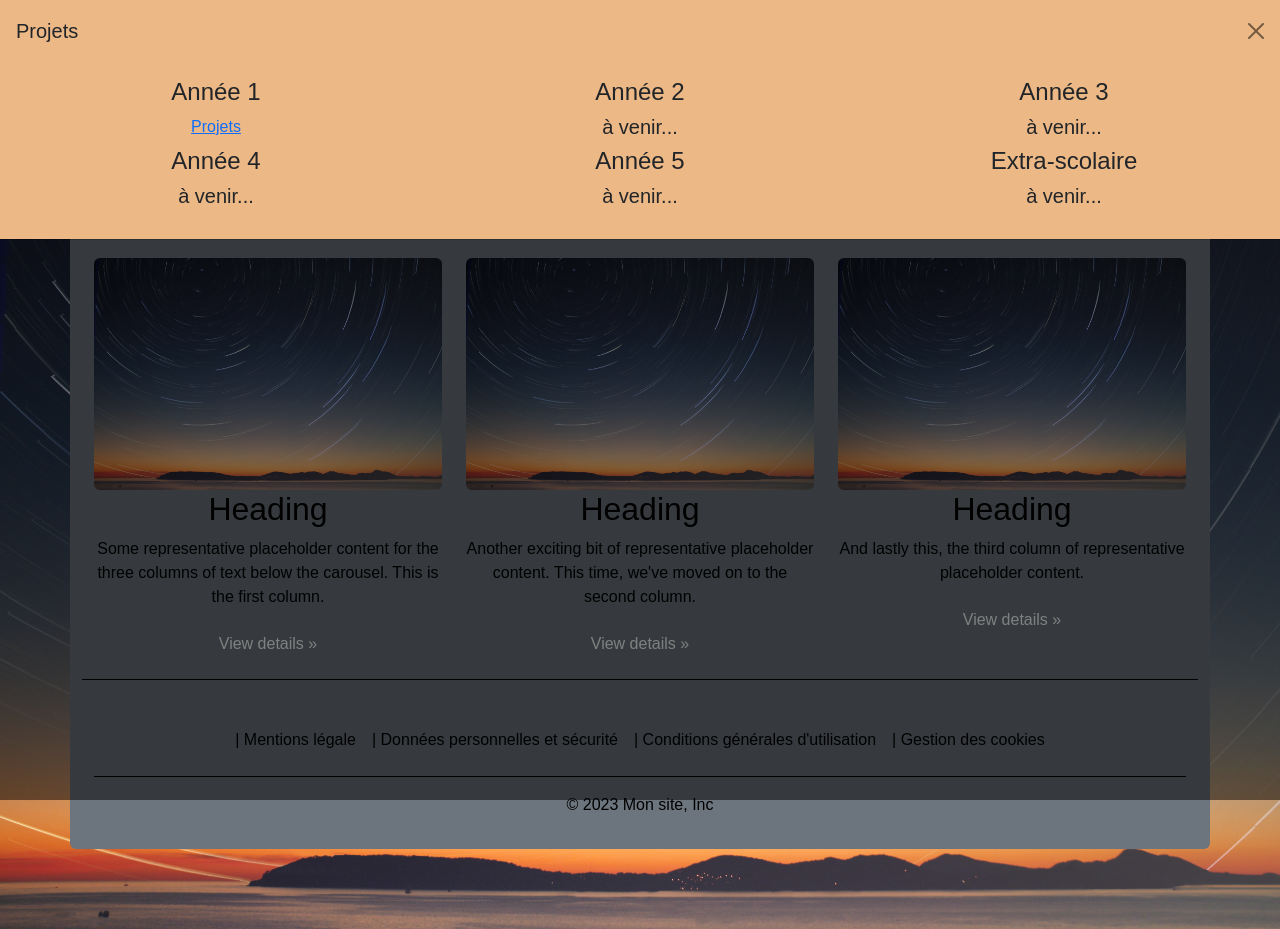
After one commit to TheShadowFR/Big-Project, a PHP site: page /Jeux.html in a window 1280 px wide, after a click on "Projets". The commit adds this page. Run offline with PHP 8.4, Linux system fonts and the light colour scheme.

Commit message:
poursuite pages

```diff
--- /dev/null
+++ b/Jeux.html
@@ -0,0 +1,132 @@
+<!doctype html>
+<html lang="fr">
+
+<head>
+    <meta charset="utf-8">
+    <meta name="viewport" content="width=device-width, initial-scale=1">
+    <title>Jeux</title>
+    <link rel="stylesheet" href="css/bootstrap.css">
+    <link rel="stylesheet" href="css/style.css">
+</head>
+
+
+
+
+<body class="container-fluid banner p-3">
+    <!-- header -->
+    <header class="container-lg container-color d-flex flex-wrap align-items-center justify-content-center justify-content-md-between py-3 mb-4 border border-dark border-5 rounded">
+        <div class="col-md-3 mb-2 mb-md-0">
+          <a href="index.html" class="nav-link px-4 fs-3 text-black fw-bold">Accueil</a>
+        </div>
+
+
+        <ul class="nav col-12 col-md-auto mb-4 justify-content-center mb-md-0">
+          <button class="btn btn-black fw-bold" type="button" data-bs-toggle="offcanvas" data-bs-target="#offcanvasTop" aria-controls="offcanvasTop">Projets</button>
+          <li><a href="cv.html" class="nav-link px-4">CV</a></li>
+          <div class="offcanvas container-color offcanvas-top" tabindex="-1" id="offcanvasTop" aria-labelledby="offcanvasTopLabel">
+            <div class="offcanvas-header">
+              <h5 class="offcanvas-title" id="offcanvasTopLabel">Projets</h5>
+              <button type="button" class="btn-close" data-bs-dismiss="offcanvas" aria-label="Close"></button>
+            </div>
+            <div class="offcanvas-body">
+              <div class="row row-cols-1 row-cols-md-3 gx-4 text-center">
+                <div class="col col-xs-12 col-sm-12 themed-grid-col">
+                  <h4>Année 1</h4>
+                  <a href="projets.html">Projets</a>
+                </div>
+                <div class="col col-xs-12 col-sm-12 themed-grid-col">
+                  <h4>Année 2</h4>
+                  <h5>à venir...</h5>
+                </div>
+                <div class="col col-xs-12 col-sm-12 themed-grid-col">
+                  <h4>Année 3</h4>
+                  <h5>à venir...</h5>
+                </div>
+                <div class="col col-xs-12 col-sm-12 themed-grid-col">
+                  <h4>Année 4</h4>
+                  <h5>à venir...</h5>
+                </div>
+                <div class="col col-xs-12 col-sm-12 themed-grid-col">
+                  <h4>Année 5</h4>
+                  <h5>à venir...</h5>
+                </div>
+                <div class="col col-xs-12 col-sm-12 themed-grid-col">
+                  <h4>Extra-scolaire</h4>
+                  <h5>à venir...</h5>
+                </div>
+              </div>
+            </div>
+          </div>
+          <li><a href="#" class="nav-link color-black px-4">Jeux</a></li>
+          <li><a href="contact.html" class="nav-link px-4">Contact</a></li>
+        </ul>
+
+        <div class="col-md-3 d-flex flex-row-reverse text-end">
+            <a type="button" href="login.html" class="btn fw-bold btn-outline-black me-44">Login</a>
+            <a type="button" class="btn fw-bold btn-black me-2">Sign-up</a>
+
+        </div>
+    </header>
+    <!-- end header -->
+    <main class="container-fluid py-3 my-4">
+        <!-- Jeux -->
+        <div class="container-lg text-center rounded bg-secondary">
+            <div>
+                <h1>Jeux</h1>
+            </div>
+            <div>
+                <h2>Sur cette page vous pourrez jouer à divers jeu tel que:</h2>
+            </div>
+            <div class="container technologie rounded bg-secondary">
+
+                <div class="row pt-3 border-bottom">
+                    <div class="col-lg-4">
+                        <div class="text-center">
+                            <img src="img/background.jpg" class="rounded img-fluid" alt="...">
+                          </div>
+                        <h2 class="fw-normal">Heading</h2>
+                        <p>Some representative placeholder content for the three columns of text below the carousel. This is
+                            the first column.</p>
+                        <p><a class="btn btn-secondary" href="#">View details »</a></p>
+                    </div>
+                    <div class="col-lg-4">
+                        <div class="text-center">
+                            <img src="img/background.jpg" class="rounded img-fluid" alt="...">
+                          </div>
+                        <h2 class="fw-normal">Heading</h2>
+                        <p>Another exciting bit of representative placeholder content. This time, we've moved on to the
+                            second column.</p>
+                        <p><a class="btn btn-secondary" href="#">View details »</a></p>
+                    </div>
+                    <div class="col-lg-4">
+                        <div class="text-center">
+                            <img src="img/background.jpg" class="rounded img-fluid" alt="...">
+                        </div>
+                        <h2 class="fw-normal">Heading</h2>
+                        <p>And lastly this, the third column of representative placeholder content.</p>
+                        <p><a class="btn btn-secondary" href="#">View details »</a></p>
+                    </div>
+                </div>
+        </div>
+        <!-- /END Jeux -->
+
+
+        <!-- FOOTER -->
+        <footer class="container-lg py-3 my-4">
+            <ul class="nav justify-content-center border-bottom pb-3 mb-3">
+              <li class="nav-item"><a href="#" class="nav-link px-2">| Mentions légale</a></li>
+              <li class="nav-item"><a href="#" class="nav-link px-2">| Données personnelles et sécurité</a></li>
+              <li class="nav-item"><a href="#" class="nav-link px-2 ">| Conditions générales d'utilisation</a></li>
+              <li class="nav-item"><a href="#" class="nav-link px-2 ">| Gestion des cookies</a></li>
+            </ul>
+            <p class="text-center">© 2023 Mon site, Inc</p>
+          </footer>
+        <!-- end Footer -->
+    </main>
+
+
+    <script src="js/bootstrap.js"></script>
+    <script src="js/script.js"></script>
+</body>
+
+</html>
--- a/css/style.css
+++ b/css/style.css
@@ -9,7 +9,7 @@ body, html {
 
 
 .container-color {
-    background-color: #5F6366;
+    background-color: #ECB885;
 }
 
 
```
Also changed, not shown: contact.html (added, +147 -0 lines), cv.html (added, +106 -0 lines), index.html (+4 -5 lines), projets.html (+5 -6 lines), contact.php (deleted), cv.php (deleted), 1 other file.
